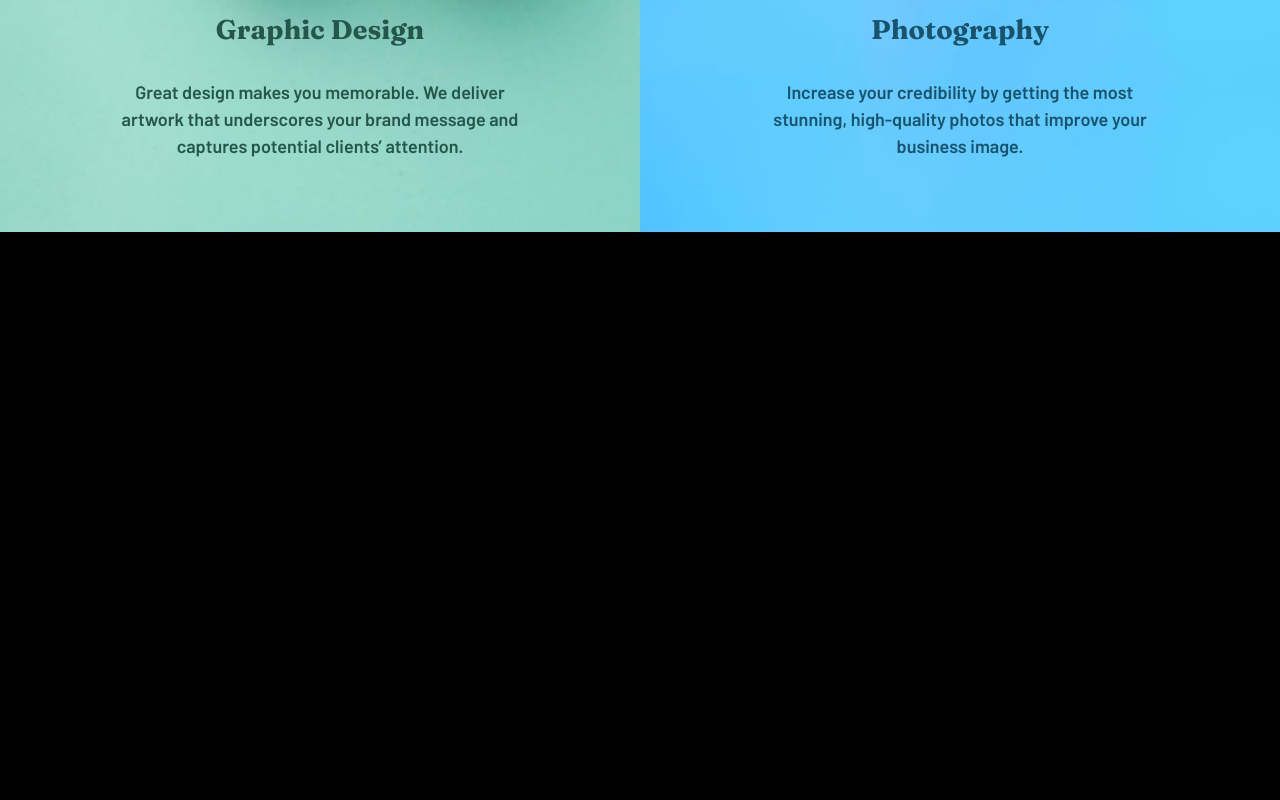
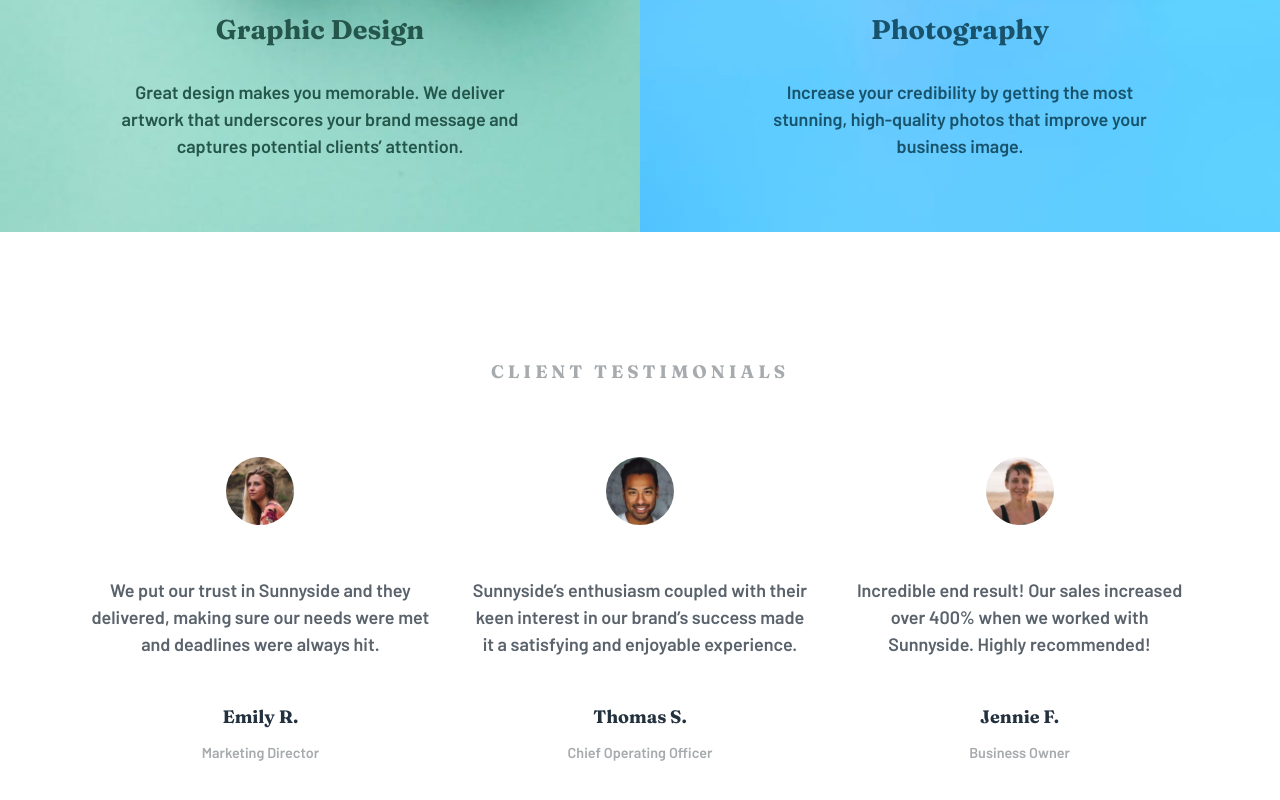
Before and after one commit to thiagoa-martins/sunnyside-agency-landing-page, a React (Create React App) app: page / in a window 1280 px wide. Shown: the part 2123-2923 px from the top of the page. Before the commit the page ends 2355 px from the top, so only its background shows below. Built offline with nearby package versions, Linux system fonts and the light colour scheme.

Commit message:
Add testimoninals object with CSS

```diff
--- a/src/App.js
+++ b/src/App.js
@@ -5,6 +5,7 @@ import "./styles/elements/base.css";
 import Header from "./objects/header/header";
 import Services from "./objects/services/services";
 import Projects from "./objects/projects/projects";
+import Testimonials from "./objects/testimonials/testimonials";
 
 function App() {
   return (
@@ -12,6 +13,7 @@ function App() {
       <Header />
       <Services />
       <Projects />
+      <Testimonials />
     </>
   );
 }
--- /dev/null
+++ b/src/objects/testimonials/testimonials.css
@@ -0,0 +1,9 @@
+.testimonials {
+    background-color: var(--color-neutral-white);
+    padding: 7rem 4rem;
+}
+
+.testimonials .cards {
+    display: flex;
+    justify-content: space-between;
+}
--- /dev/null
+++ b/src/objects/testimonials/testimonials.js
@@ -0,0 +1,55 @@
+import "./testimonials.css";
+import TitleTestimonial from "../../components/titleTestimonial/titleTestimonial";
+import ClientTestimonial from "../../components/clientTestimonial/clientTestimonial";
+import ImageEmily from "../../images/image-emily.jpg";
+import ImageThomas from "../../images/image-thomas.jpg";
+import ImageJennie from "../../images/image-jennie.jpg";
+
+const Testimonials = () => {
+    return (
+        <section className="testimonials">
+            <TitleTestimonial label="Client testimonials" />
+
+            <div className="cards">
+                <ClientTestimonial src={ImageEmily}
+                alt="Image Emily"
+                title="Image Emily">
+                    <p>
+                        We put our trust in Sunnyside and they delivered, making
+                        sure our needs were met and deadlines were always hit.
+                    </p>
+
+                    <h4>Emily R.</h4>
+                    <span>Marketing Director</span>
+                </ClientTestimonial>
+
+                <ClientTestimonial src={ImageThomas}
+                alt="Image Thomas"
+                title="Image Thomas">
+                    <p>
+                        Sunnyside’s enthusiasm coupled with their keen interest in
+                        our brand’s success made it a satisfying and enjoyable
+                        experience.
+                    </p>
+
+                    <h4>Thomas S.</h4>
+                    <span>Chief Operating Officer</span>
+                </ClientTestimonial>
+
+                <ClientTestimonial src={ImageJennie}
+                alt="Image Jennie"
+                title="Image Jennie">
+                    <p>
+                        Incredible end result! Our sales increased over 400% when we
+                        worked with Sunnyside. Highly recommended!
+                    </p>
+
+                    <h4>Jennie F.</h4>
+                    <span>Business Owner</span>
+                </ClientTestimonial>
+            </div>
+        </section>
+    );
+};
+
+export default Testimonials;
```
